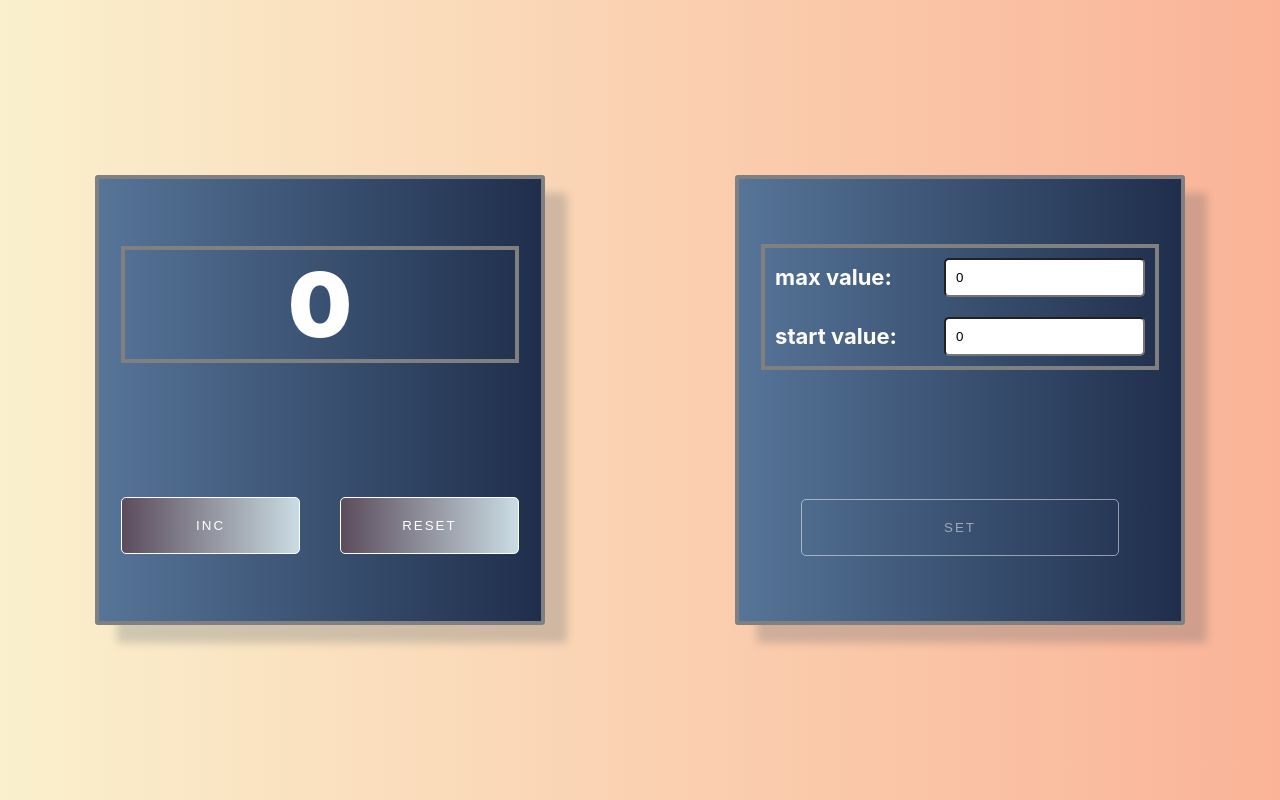
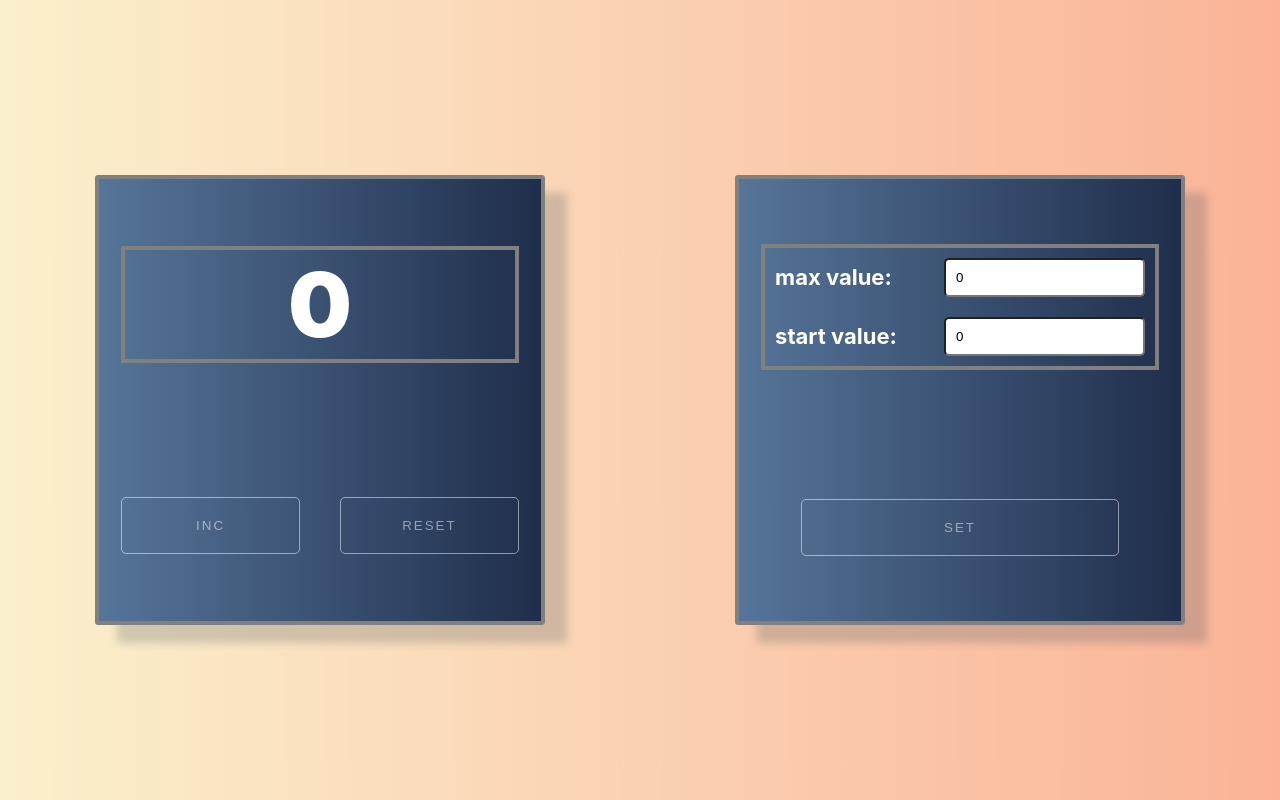
Before and after one commit to AlexeyKrop/counter-redux, a React (Create React App) app: page / in a window 1280 px wide. Built offline with nearby package versions, Linux system fonts and the light colour scheme.

Commit message:
add setDisabled

```diff
--- a/src/App.tsx
+++ b/src/App.tsx
@@ -14,6 +14,7 @@ function App() {
   let [disabled, setDisabled] = useState(true)
   const dispatch = useDispatch()
   const setValueInSetDisplay = (startValue: number, maxValue: number) => {
+    setDisabled(false)
     dispatch(SetValuesForSetDisplayAC(startValue, maxValue))
   }
   const getCounterIncrement = () => {
@@ -28,8 +29,8 @@ function App() {
         <div className="wrapper-counter">
           <Display count={count} maxCount={maxValue} startCount = {startValue}  error={''}/>
           <div className="button__group">
-            <Button callBack={getCounterIncrement} name={'Inc'}/>
-            <Button callBack={getResetICount} name={'Reset'}/>
+            <Button disabled={disabled} callBack={getCounterIncrement} name={'Inc'}/>
+            <Button disabled={disabled} callBack={getResetICount} name={'Reset'}/>
           </div>
         </div>
         <div className="wrapper-counter wrapper-counter__setting">
```
